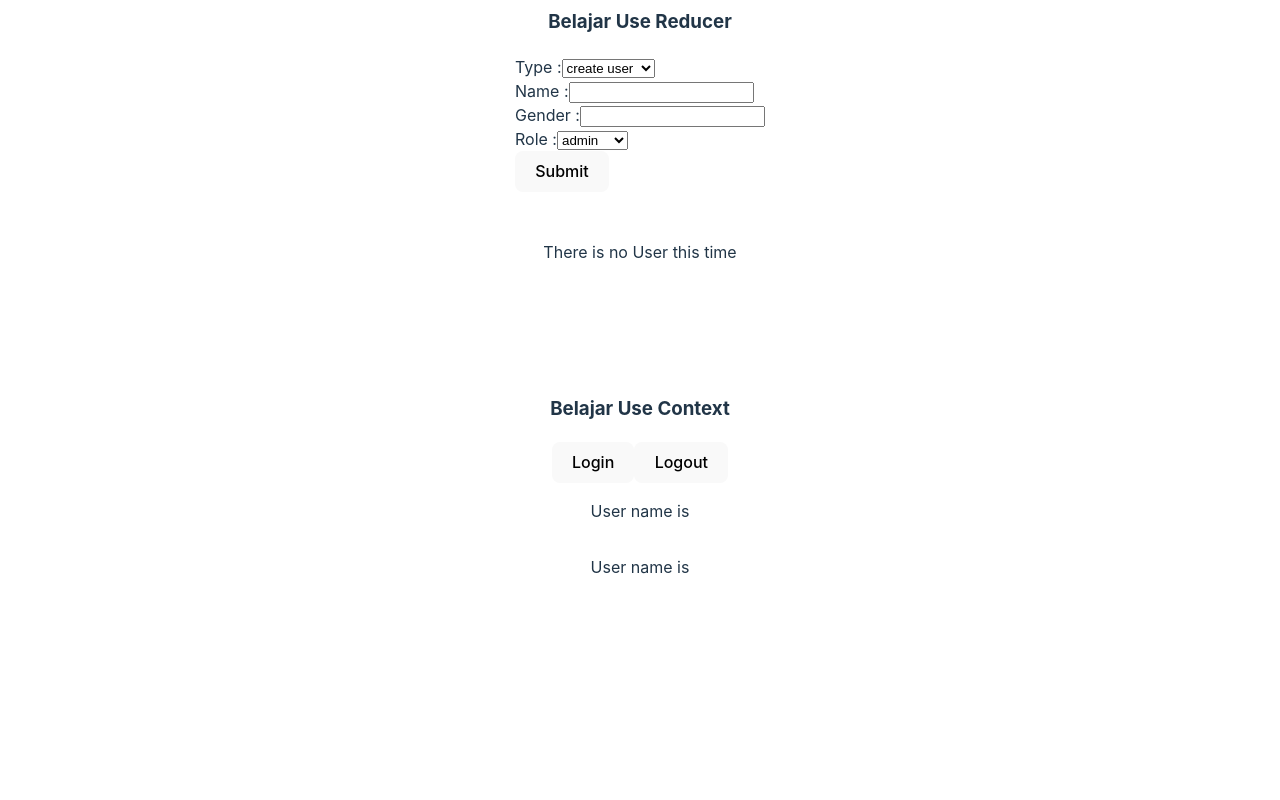
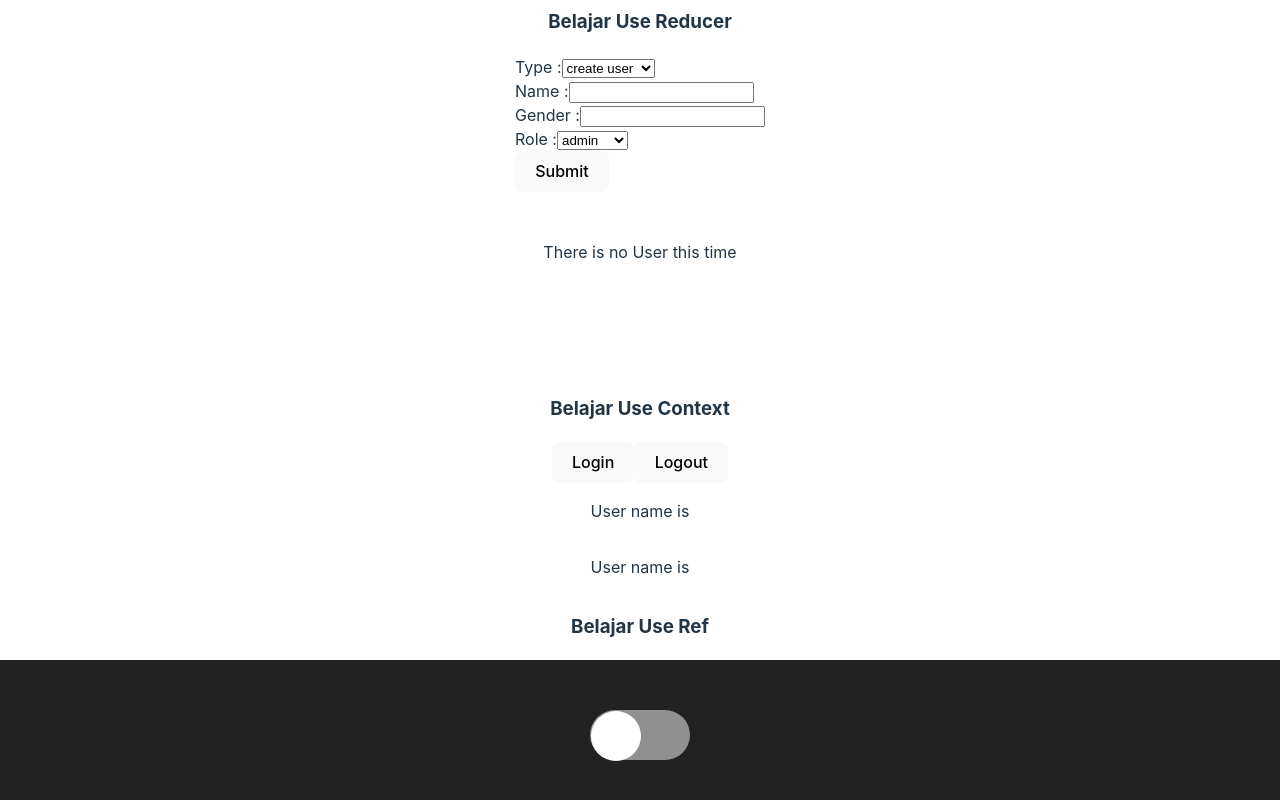
Before and after one commit to MAA14/belajar-react-typescript, a React (Vite) app: page / in a window 1280 px wide. Shown: the part 484-1284 px from the top of the page. Before the commit the page ends 1079 px from the top, so only its background shows below. Built offline with nearby package versions, Linux system fonts and the light colour scheme.

Commit message:
Update : belajar Use Ref

```diff
--- /dev/null
+++ b/src/basic-syntax/use-ref-syntax/ToggleButton.css
@@ -0,0 +1,46 @@
+.container.toggle {
+  position: relative;
+  background-color: #212121;
+  width: 100vw;
+  height: 200px;
+}
+
+#button-toggle {
+  position: relative;
+  margin-bottom: 50px;
+  width: 100px;
+  height: 50px;
+  border-radius: 50px;
+  outline: none;
+  transition: all 1s ease;
+}
+
+.circle-toggle {
+  position: absolute;
+  height: 50px;
+  width: 50px;
+  border-radius: 50px;
+  transition: all 1s ease;
+}
+
+#button-toggle.active {
+  background-color: rgba(226, 156, 168, 0.5);
+  border: 2px outset solid rgba(226, 156, 168, 0.5);
+}
+
+#button-toggle.active .circle-toggle {
+  background-color: rgba(226, 156, 168, 1);
+  left: 50%;
+  top: 0;
+}
+
+#button-toggle.no-active {
+  background-color: rgba(255, 255, 255, 0.5);
+  border: 2px outset solid rgba(255, 255, 255, 0.5);
+}
+
+#button-toggle.no-active .circle-toggle {
+  background-color: rgba(255, 255, 255, 1);
+  left: 0;
+  top: 0;
+}
--- /dev/null
+++ b/src/basic-syntax/use-ref-syntax/ToggleButton.tsx
@@ -0,0 +1,34 @@
+import { useRef } from "react";
+import "./ToggleButton.css";
+
+export function ToggleButton() {
+  // <Type> bukan React.LegacyRef<HTMLButtonElement> | undefined, tapiii cukup <HTMLButtonElement | null>
+  let toggleButtonRef = useRef<HTMLButtonElement | null>(null); // kenapa null bukan undefined? karena React secara otomatis ganti jadi null kalo kosong
+
+  function handleClick(e: React.MouseEvent<HTMLButtonElement, MouseEvent>) {
+    const toggleElement = toggleButtonRef.current;
+
+    if (toggleElement) {
+      if (toggleElement.classList.contains("no-active")) {
+        toggleElement.classList.remove("no-active");
+        toggleElement.classList.add("active");
+      } else if (toggleElement.classList.contains("active")) {
+        toggleElement.classList.remove("active");
+        toggleElement.classList.add("no-active");
+      }
+    }
+  }
+
+  return (
+    <div className="container toggle">
+      <button
+        id="button-toggle"
+        ref={toggleButtonRef}
+        className="no-active"
+        onClick={(e) => handleClick(e)}
+      >
+        <div className="circle-toggle"></div>
+      </button>
+    </div>
+  );
+}
--- a/src/main.tsx
+++ b/src/main.tsx
@@ -7,6 +7,7 @@ import { IncDecWithState } from "./basic-syntax/use-state-syntax/use-state-with-
 import { FormUserWithReducer } from "./basic-syntax/use-reducer-syntax/use-reducer-tutorial.tsx";
 import { UserContextProvider } from "./basic-syntax/use-context/UserContext.tsx";
 import { LoginWithUseContext } from "./basic-syntax/use-context/LoginWithUseContext.tsx";
+import { ToggleButton } from "./basic-syntax/use-ref-syntax/ToggleButton.tsx";
 
 ReactDOM.createRoot(document.getElementById("root")!).render(
   <React.StrictMode>
@@ -27,5 +28,7 @@ ReactDOM.createRoot(document.getElementById("root")!).render(
     <UserContextProvider>
       <LoginWithUseContext></LoginWithUseContext>
     </UserContextProvider>
+    <h3>Belajar Use Ref</h3>
+    <ToggleButton></ToggleButton>
   </React.StrictMode>
 );
```
